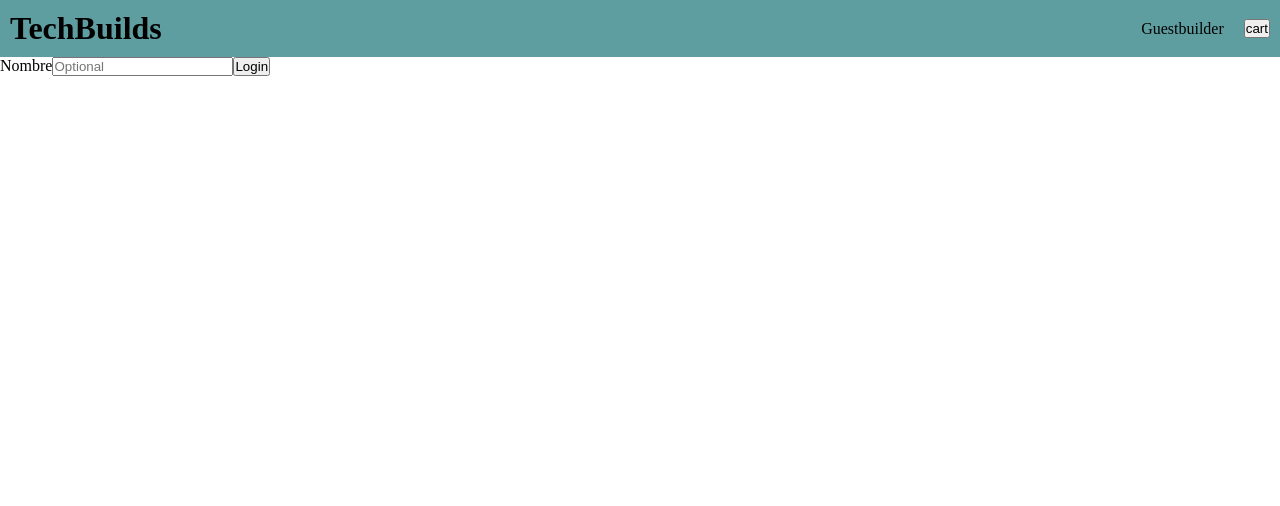
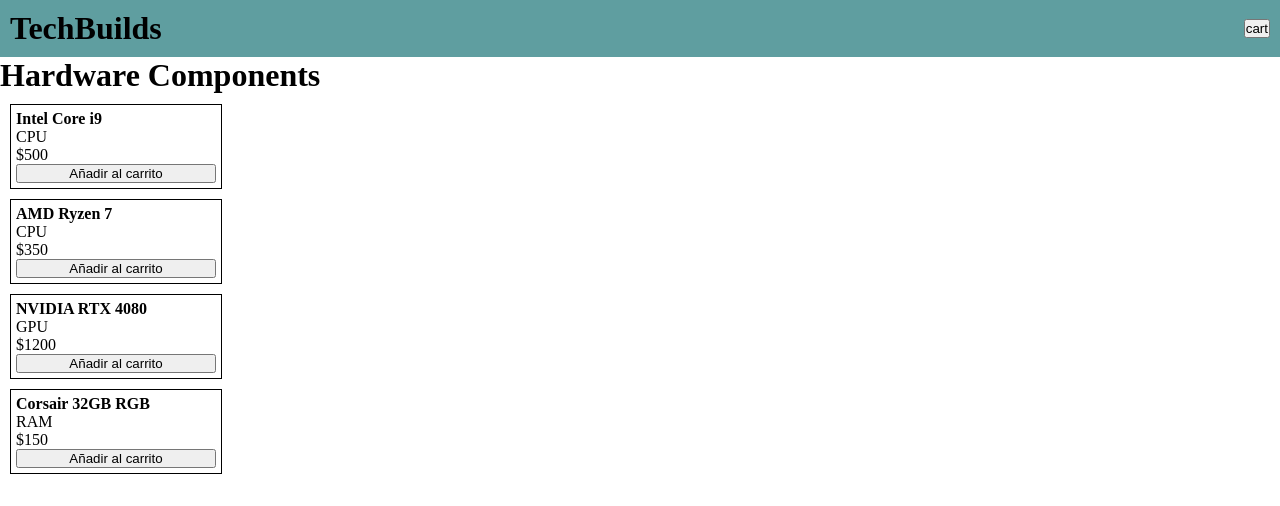
Before and after one commit to yenevielroberts/TechBuilds---El-Configurador-de-PCs-PINIA, a Vue app: page / in a window 1280 px wide. Shown: the top 506 px of the page. Built offline with nearby package versions, Linux system fonts and the light colour scheme.

Commit message:
Se guarda el nombre del usuario en localstorage

```diff
--- a/src/App.vue
+++ b/src/App.vue
@@ -6,10 +6,12 @@
 
 const user=userSessionStore()
 user.fill()
+
+console.log(user.userInfoSession.name)
 </script>
 
 <template>
- <NavBar />
+ <NavBar :user="user.userInfoSession"/>
 
 <Login v-if="!user.userInfoSession"/>
 <Home v-else/>
--- a/src/components/NavBar.vue
+++ b/src/components/NavBar.vue
@@ -1,8 +1,9 @@
 <script setup>
 
 const props=defineProps({
-    user: Object,
+    user: Object
 })
+
 </script>
 
 <template>
@@ -13,7 +14,7 @@
             <h1>TechBuilds</h1>
         </div>
         <div id="div-user-info">
-            <p>Guestbuilder</p>
+            <p>{{user.name}}</p>
             <button>cart</button>
         </div>
     </div>
--- a/src/stores/UserSessionStore.js
+++ b/src/stores/UserSessionStore.js
@@ -1,4 +1,4 @@
-import { ref, computed } from 'vue'
+import { ref, computed, reactive } from 'vue'
 import { defineStore } from 'pinia'
 import user from '@/data/userData.json'
 
@@ -6,12 +6,15 @@
 
     //STATE
 
-    const userInfoSession=ref([])
+    const userInfoSession=reactive({
+      "name":null,
+      "github":null
+    })
     //GETTERS
 
     //Función para obtener los datos del localStorage
     function fill(){
-        userInfoSession.value=localStorage.getItem("user") || null
+        userInfoSession.name=localStorage.getItem("user") || null
     }
 
     //ACTION
@@ -24,11 +27,7 @@
         }
 
         localStorage.setItem("user",name)
-        userInfoSession.value.push(userObject)
+        userInfoSession.value=userObject
     }
-
-
-
-
   return {userInfoSession, fill, newUser }
 })
```
